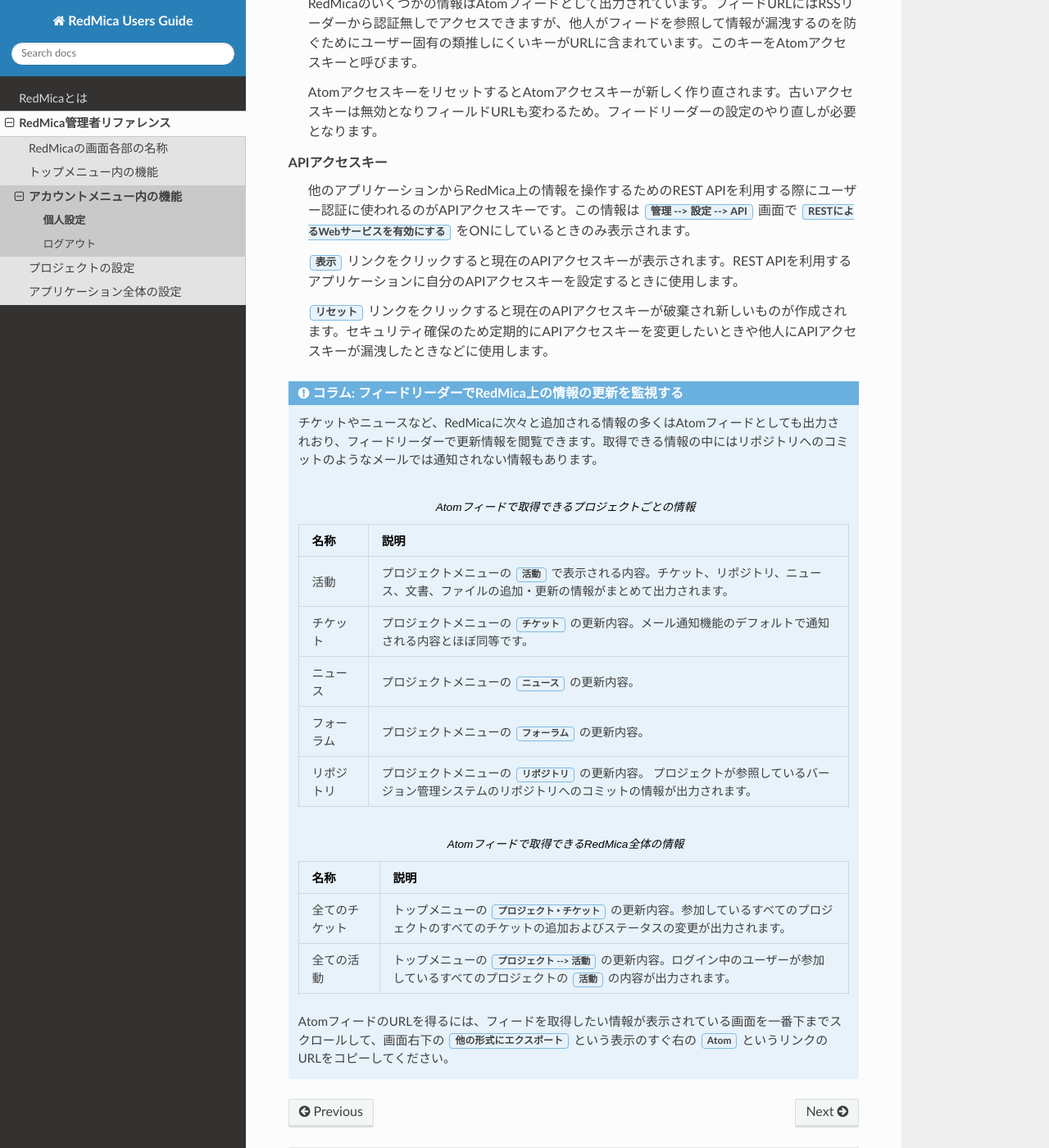
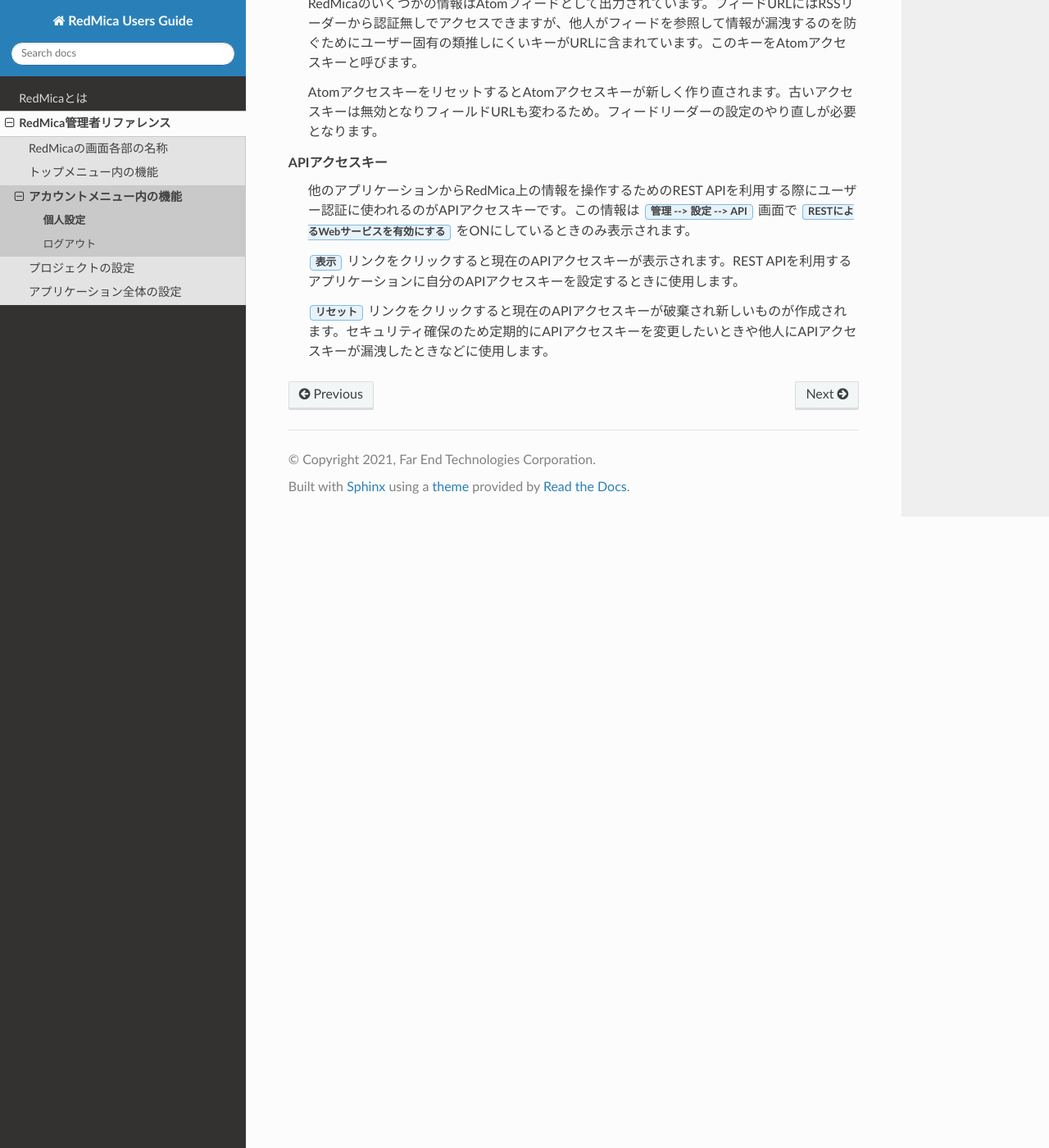
Before and after one commit to redmica/redmica-guide-ja, a Sphinx documentation site: the page built from source/reference/account-menu/my-account.rst, in a window 1280 px wide and 1400 px high, scrolled down 3670 px. Shown: the whole window at 82% size. Built offline with Sphinx 7.4.7 and the Read the Docs theme 2.0.0, drawn with Linux system fonts in a browser that asks for light colours.

Commit message:
RedMica 1.3対応 画像の修正とコラムの削除

```diff
--- a/source/reference/account-menu/my-account.rst
+++ b/source/reference/account-menu/my-account.rst
@@ -147,43 +147,3 @@
 	:guilabel:`表示` リンクをクリックすると現在のAPIアクセスキーが表示されます。REST APIを利用するアプリケーションに自分のAPIアクセスキーを設定するときに使用します。
 
 	:guilabel:`リセット` リンクをクリックすると現在のAPIアクセスキーが破棄され新しいものが作成されます。セキュリティ確保のため定期的にAPIアクセスキーを変更したいときや他人にAPIアクセスキーが漏洩したときなどに使用します。
-
-
-.. admonition:: コラム: フィードリーダーでRedMica上の情報の更新を監視する
-
-  チケットやニュースなど、RedMicaに次々と追加される情報の多くはAtomフィードとしても出力されおり、フィードリーダーで更新情報を閲覧できます。取得できる情報の中にはリポジトリへのコミットのようなメールでは通知されない情報もあります。
-
-  .. list-table:: Atomフィードで取得できるプロジェクトごとの情報
-     :header-rows: 1
-
-     * - 名称
-       - 説明
-
-     * - 活動
-       - プロジェクトメニューの :guilabel:`活動` で表示される内容。チケット、リポジトリ、ニュース、文書、ファイルの追加・更新の情報がまとめて出力されます。
-
-     * - チケット
-       - プロジェクトメニューの :guilabel:`チケット` の更新内容。メール通知機能のデフォルトで通知される内容とほぼ同等です。
-
-     * - ニュース
-       - プロジェクトメニューの :guilabel:`ニュース` の更新内容。
-
-     * - フォーラム
-       - プロジェクトメニューの :guilabel:`フォーラム` の更新内容。
-
-     * - リポジトリ
-       - プロジェクトメニューの :guilabel:`リポジトリ` の更新内容。 プロジェクトが参照しているバージョン管理システムのリポジトリへのコミットの情報が出力されます。
-
-  .. list-table:: Atomフィードで取得できるRedMica全体の情報
-     :header-rows: 1
-
-     * - 名称
-       - 説明
-
-     * - 全てのチケット
-       - トップメニューの :menuselection:`プロジェクト --> チケット` の更新内容。参加しているすべてのプロジェクトのすべてのチケットの追加およびステータスの変更が出力されます。
-
-     * - 全ての活動
-       - トップメニューの :guilabel:`プロジェクト --> 活動` の更新内容。ログイン中のユーザーが参加しているすべてのプロジェクトの :guilabel:`活動` の内容が出力されます。
-
-  AtomフィードのURLを得るには、フィードを取得したい情報が表示されている画面を一番下までスクロールして、画面右下の :guilabel:`他の形式にエクスポート` という表示のすぐ右の :guilabel:`Atom` というリンクのURLをコピーしてください。
```
Also changed, not shown: source/reference/images/whole-screen.png.
